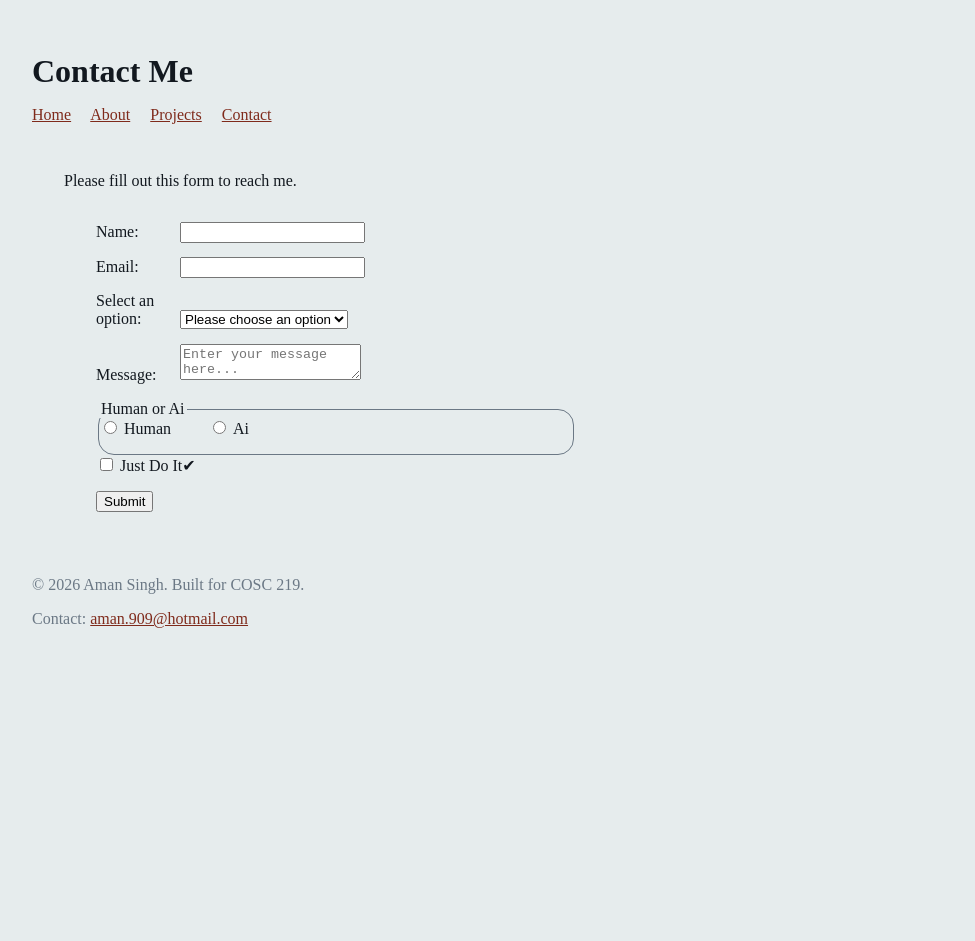
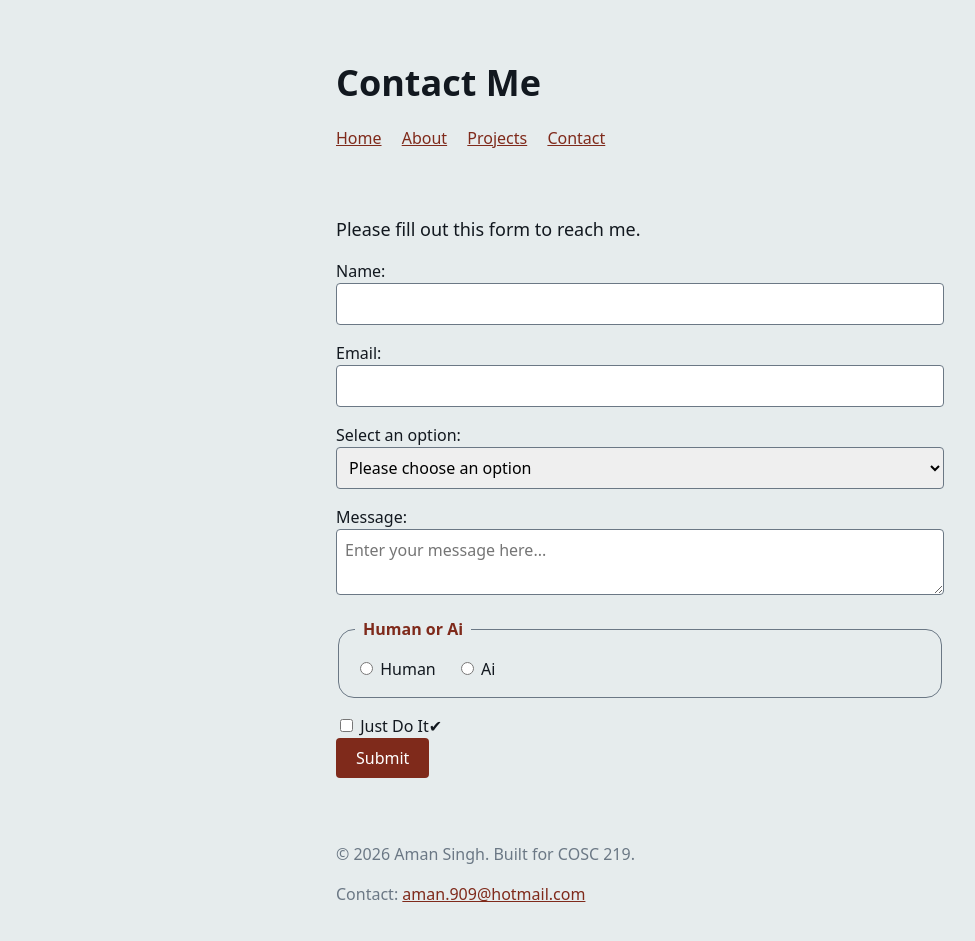
Before and after one commit to amansingh909/cosc219-site, a plain HTML site: page contact.html in a window 1280 px wide. Shown: the whole page, without its empty margins (0-975 px from the left). Before the commit the page ends 800 px from the top, so only its background shows below. Drawn offline with Linux system fonts and the light colour scheme.

Commit message:
did b6-end, added better styling and updated readme

```diff
--- a/contact.html
+++ b/contact.html
@@ -17,7 +17,7 @@
         </nav>
     </header>
     <main>
-    <p>Please fill out this form to reach me.</p>
+    <p class="intro">Please fill out this form to reach me.</p>
     <form action="#" method="post">
         <label for="name">Name:</label>
         <input type="text" id="name" name="name" required>
--- a/css/styles.css
+++ b/css/styles.css
@@ -8,32 +8,87 @@
     box-sizing: border-box;
 }
 
-main, body, form {
+main, header, footer {
 max-width: 40rem;
-margin: var(--space);
+margin: var(--space) auto;
 padding: var(--space);
 }
+
+body {
+    color: var(--ink);
+    background: #e6eced;
+    font-family: system-ui, "Segoe UI", Roboto, sans-serif;
+    line-height: 1.5;
+}
+
+h1 { font-size: 2.25rem; }
+h2 { font-size: 1.75rem; }
+h3 { font-size: 1.375rem; }
+h4 { font-size: 1.125rem; }
+h5 { font-size: 1rem; }
+h6 { font-size: 0.875rem; }
+
+
 
 fieldset {
     border: 1px solid var(--muted);
     border-radius: 1rem;
-    padding: 0;
+    padding: var(--space);
+    margin-bottom: var(--space);
 }
 
-form label {
-    display:inline-block;
-    width: 5rem;
+legend { color: var(--brand); font-weight: bold; padding: 0 0.5rem; }
+
+
+fieldset label,
+input[type="checkbox"] + label { display: inline; margin-right: var(--space); }
+
+input[type="text"],
+input[type="email"],
+select,
+textarea {
+    width: 100%;
+    padding: 0.5rem;
+    border: 1px solid var(--muted);
+    border-radius: 0.25rem;
+    font: inherit;
+    margin-bottom: var(--space);
+}
+
+button {
+    background: var(--brand);
+    color: #fff;
+    border: none;
+    border-radius: 0.25rem;
+    padding: 0.5rem 1.25rem;
+    font: inherit;
+    cursor: pointer;
+}
+
+
+button:hover { background: var(--ink); }
+a:hover { text-decoration: none; }
+a:focus, input:focus, select:focus, textarea:focus, button:focus {
+    outline: 3px solid var(--brand);
+    outline-offset: 2px;
+}
+
+article {
+    background: #fff;
+    border: 1px solid var(--muted);
+    border-radius: 0.5rem;
+    padding: var(--space);
     margin-bottom: var(--space);
 }
 
 
-
 a { color: var(--brand); }
-h1 { color: var(--ink); }
-body { color: var(--ink); background: #e6eced;  }
 p { margin-bottom: var(--space); }
 h1, h2, h3, h4, h5, h6 { margin-bottom: var(--space); }
 nav a { margin-right: var(--space); }
 footer { margin-top: var(--space); color: var(--muted); }
 figcaption {color: var(--brand);}
 table { color:var(--muted);}
+
+
+.intro { font-size: 1.125rem; margin-bottom: var(--space); }
```
Also changed, not shown: index.html (+1 -1 lines), projects.html (+1 -1 lines), README.md.
